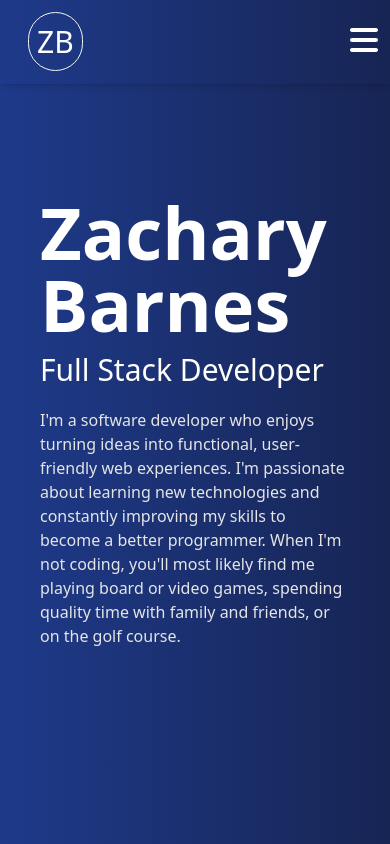
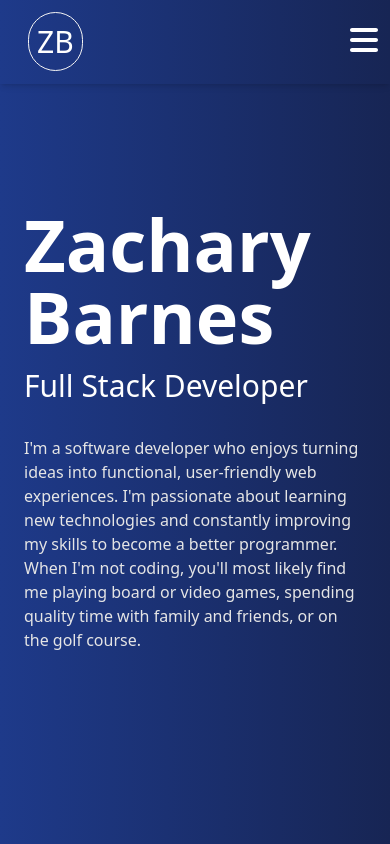
Before and after one commit to zbarnes32/zachs-react-portfolio, a React (Create React App) app: page / in a window 390 px wide. Shown: the top 844 px of the page. Built offline with nearby package versions, Linux system fonts and the light colour scheme.

Commit message:
Centered the toolkit for mobile view and changed color on icons in project accordion cards

```diff
--- a/src/components/AboutMe.jsx
+++ b/src/components/AboutMe.jsx
@@ -20,7 +20,7 @@ const AboutMe = () => {
             <div className="order-first md:order-last md:my-8 md:basis-1/3 flex flex-col">
                 <h2 className="text-5xl text-center mb-8">My Toolkit</h2>
                 <div className="flex justify-center">
-                    <div className="flex flex-wrap mx-4 md:aspect-square">{skillList}</div>
+                    <div className="flex flex-wrap justify-center mx-4 md:aspect-square">{skillList}</div>
                 </div>
             </div>
         </section>
--- a/src/components/Hero.jsx
+++ b/src/components/Hero.jsx
@@ -2,14 +2,14 @@ import React from 'react';
 
 const Hero = () => {
     return (
-        <section id="hero" className="bg-gradient-to-r from-blue-900 to-blue-950 text-white h-screen px-10 md:px-20 flex justify-between items-center">
-            <div className="md:p-20 md:mx-8 md:basis-1/2">
+        <section id="hero" className="bg-gradient-to-r from-blue-900 to-blue-950 text-white h-screen px-6 md:px-20 flex justify-between items-center">
+            <div className="md:p-20 md:mx-8 md:basis-2/3">
                 <h1 className="text-7xl font-bold pt-4 pb-2">Zachary Barnes</h1>
-                <h2 className="text-3xl py-1 md:py-0">Full Stack Developer</h2>
-                <p className="text-neutral-200 py-4">I'm a software developer who enjoys turning ideas into functional, user-friendly web experiences. I'm passionate about learning new technologies and constantly improving my skills to become a better programmer. When I'm not coding, you'll most likely find me playing board or video games, spending quality time with family and friends, or on the golf course.</p>
+                <h2 className="text-3xl py-2 md:py-0">Full Stack Developer</h2>
+                <p className="text-neutral-200 pt-6">I'm a software developer who enjoys turning ideas into functional, user-friendly web experiences. I'm passionate about learning new technologies and constantly improving my skills to become a better programmer. When I'm not coding, you'll most likely find me playing board or video games, spending quality time with family and friends, or on the golf course.</p>
             </div>
-            <div className="hidden lg:block lg:basis-1/3 m-8">
-                <img src="https://images.template.net/84867/free-coding-illustration-v6mdj.jpg" className="w-80 h-80 object-fit rounded-full" alt="coding illustration"/>
+            <div className="hidden md:block md:basis-1/3">
+                <img src="https://images.template.net/84867/free-coding-illustration-v6mdj.jpg" className="xl:w-80 xl:h-80 object-fit rounded-full" alt="coding illustration"/>
             </div>
         </section>
     );
--- a/src/components/ProjectCarousel/ProjectAccordionCard.jsx
+++ b/src/components/ProjectCarousel/ProjectAccordionCard.jsx
@@ -27,7 +27,7 @@ const ProjectAccordionCard = (props) => {
                     <div className="py-2">
                         <div className="flex justify-start flex-wrap">{project.languages.map((language, idx) => ( <div key={idx} className="mx-1 my-2 py-1 px-2 rounded-full text-neutral-50 bg-cyan-600 text-sm">{language}</div>
                     ))}</div>
-                    <div className="text-neutral-500 text-2xl flex justify-end">
+                    <div className="text-neutral-700 text-2xl flex justify-end">
                         <a href="" className="hidden">
                             <FontAwesomeIcon icon={faGlobe} className="mr-2" />
                         </a>
```
